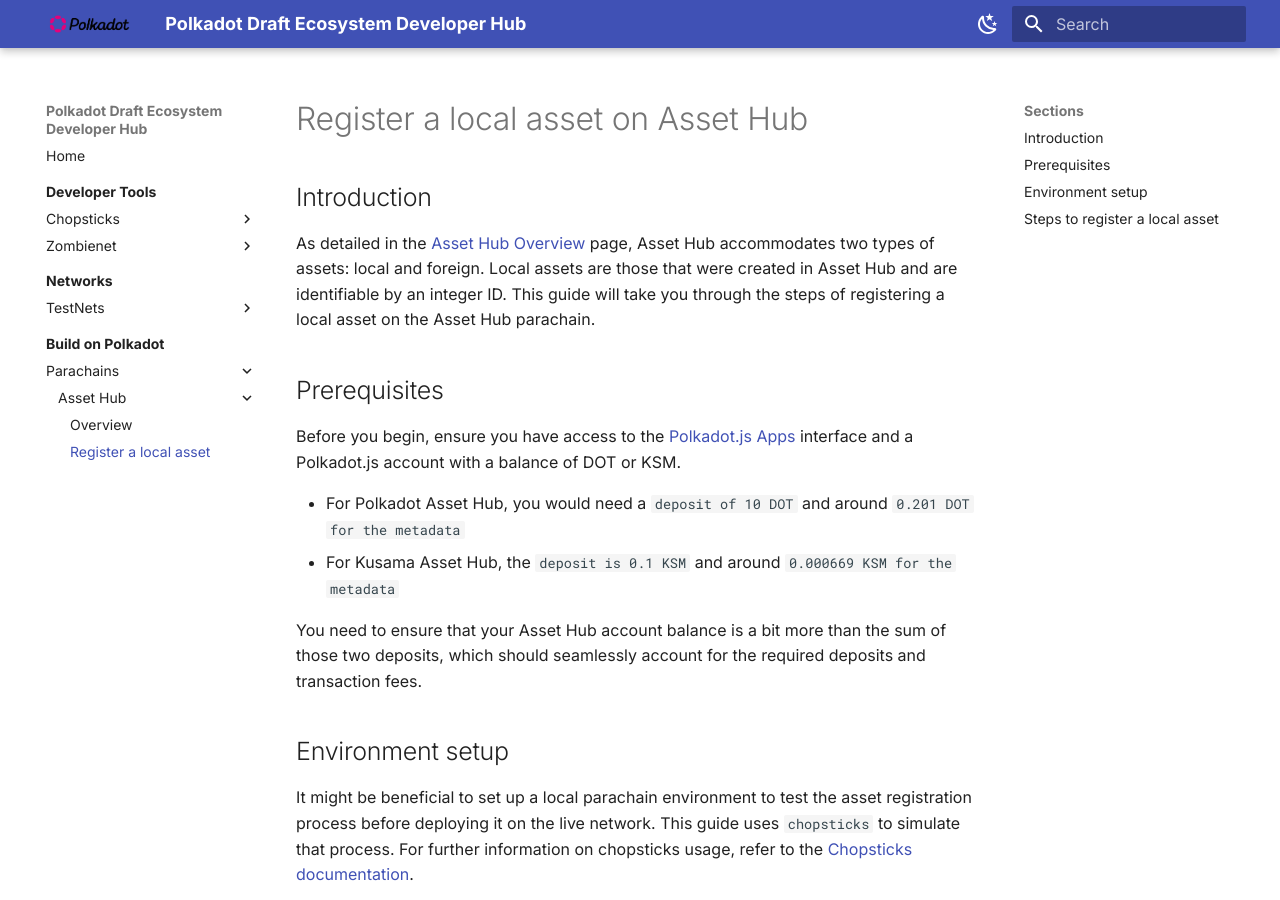
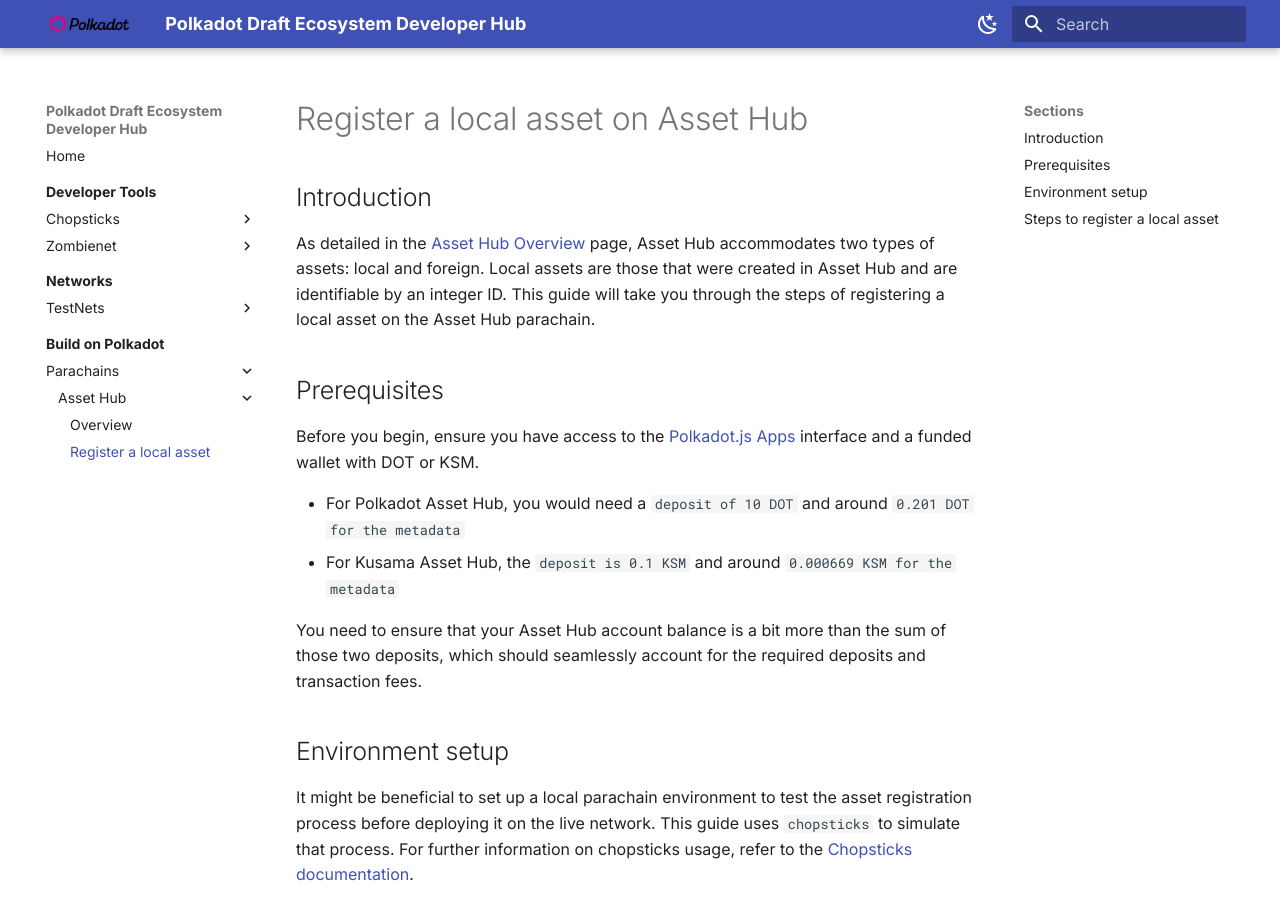
Before and after one commit to papermoonio/polkadot-ecosystem-docs-draft, an MkDocs documentation site: the page built from docs/build-on-polkadot/parachains/asset-hub/register-a-local-asset.md, in a window 1280 px wide and 900 px high. Built offline with MkDocs 1.6.1 and Material for MkDocs 9.7.7, drawn with Linux system fonts in a browser that asks for light colours.

Commit message:
fix: paraphrasing pre-requisites

```diff
--- a/docs/build-on-polkadot/parachains/asset-hub/register-a-local-asset.md
+++ b/docs/build-on-polkadot/parachains/asset-hub/register-a-local-asset.md
@@ -10,7 +10,7 @@
 
 ## Prerequisites
 
-Before you begin, ensure you have access to the [Polkadot.js Apps](https://polkadot.js.org/apps/){target=_blank} interface and a Polkadot.js account with a balance of DOT or KSM.
+Before you begin, ensure you have access to the [Polkadot.js Apps](https://polkadot.js.org/apps/){target=_blank} interface and a funded wallet with DOT or KSM.
 
 - For Polkadot Asset Hub, you would need a `deposit of 10 DOT` and around `0.201 DOT for the metadata`
 - For Kusama Asset Hub, the `deposit is 0.1 KSM` and around `0.000669 KSM for the metadata`
```
